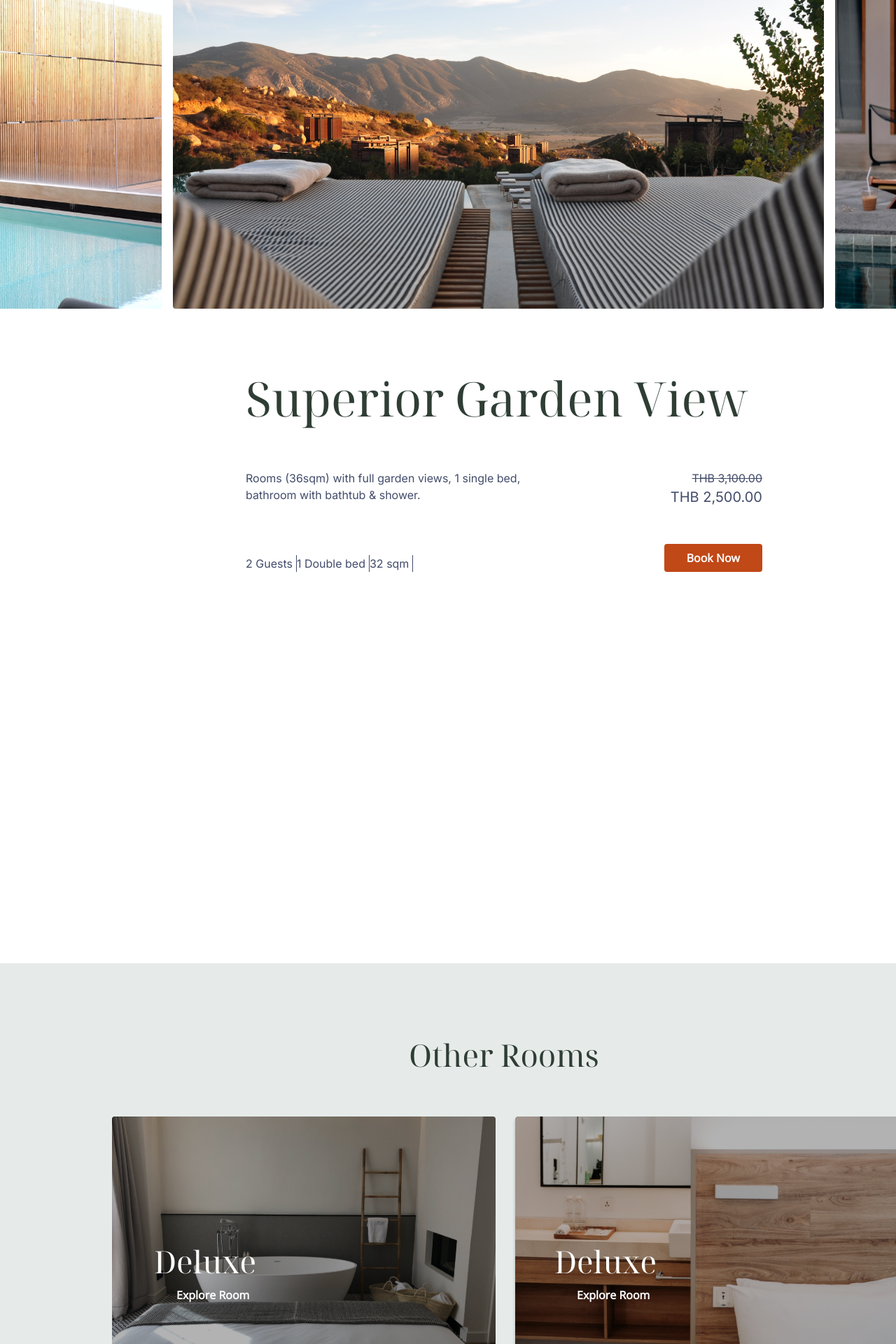
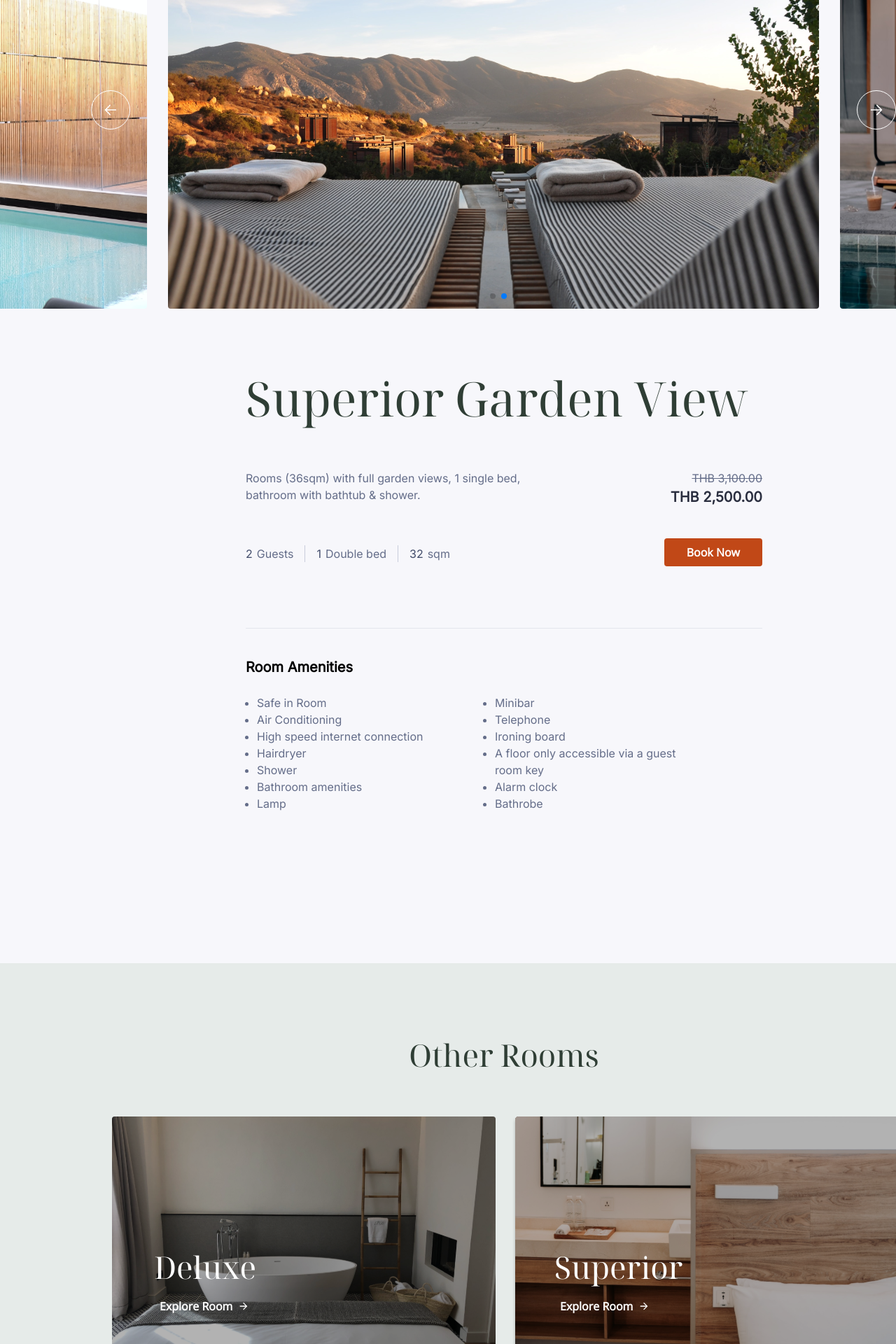
Before and after one commit to jotanatsit/neatly-project, a React (Vite) app in the folder client/: page /roomdetail in a window 1280 px wide. Shown: the part 320-2240 px from the top of the page at 70% size. Built offline with nearby package versions, Linux system fonts and the light colour scheme; a web font is replaced by a local one.

Commit message:
feat(room detail): add image slide and room detail

```diff
--- /dev/null
+++ b/client/src/Components/ExploreRoomButton.jsx
@@ -0,0 +1,30 @@
+import { useState } from "react";
+import { Flex, Button, Text } from "@chakra-ui/react";
+import { ArrowForwardIcon } from "@chakra-ui/icons";
+import { Link } from "react-router-dom";
+
+const ExploreRoomButton = (props) => {
+  const [roomType, setRoomType] = useState("");
+  const handleExploreRoom = (event) => {};
+  return (
+    <Flex direction="column" pl={props.pl} pb={props.pb} gap="8px">
+      <Text textStyle="h3" color="white">
+        {props.type}
+      </Text>
+      <Link to="/roomdetail">
+        <Button
+          variant="ghost"
+          color="white"
+          w="fit-content"
+          _hover="none"
+          _focus={{ color: "white", bg: "none" }}
+          rightIcon={<ArrowForwardIcon />}
+        >
+          Explore Room
+        </Button>
+      </Link>
+    </Flex>
+  );
+};
+
+export default ExploreRoomButton;
--- a/client/src/Components/RoomsAndSuites.jsx
+++ b/client/src/Components/RoomsAndSuites.jsx
@@ -1,28 +1,5 @@
-import { Flex, Button, Text, Grid, Box } from "@chakra-ui/react";
-import { ArrowForwardIcon } from "@chakra-ui/icons";
-import { Link } from "react-router-dom";
-
-function Room(props) {
-  return (
-    <Box pl={props.pl} pb={props.pb}>
-      <Text textStyle="h3" color="white" textAlign="center">
-        {props.type}
-      </Text>
-      <Link to="/roomdetail">
-        <Button
-          variant="ghost"
-          color="white"
-          w="fit-content"
-          _hover="none"
-          _focus={{ color: "white" }}
-          rightIcon={<ArrowForwardIcon />}
-        >
-          Explore Room
-        </Button>
-      </Link>
-    </Box>
-  );
-}
+import { Flex, Text, Grid } from "@chakra-ui/react";
+import ExploreRoomButton from "../Components/ExploreRoomButton";
 
 function RoomsAndSuites() {
   return (
@@ -40,11 +17,11 @@ function RoomsAndSuites() {
           justifySelf="center"
           align="end"
         >
-          <Room type="Superior Garden View" pl="60px" pb="80px" />
+          <ExploreRoomButton type="Superior Garden View" pl="60px" pb="80px" />
         </Flex>
         <Flex gap="24px" justifySelf="center">
           <Flex bg="url(./HomePage/deluxe.svg)" w="643px" h="400px" align="end">
-            <Room type="Deluxe" pl="60px" pb="80px" />
+            <ExploreRoomButton type="Deluxe" pl="60px" pb="80px" />
           </Flex>
           <Flex
             bg="url(./HomePage/superior.svg)"
@@ -52,7 +29,7 @@ function RoomsAndSuites() {
             h="400px"
             align="end"
           >
-            <Room type="Superior" pl="60px" pb="80px" />
+            <ExploreRoomButton type="Superior" pl="60px" pb="80px" />
           </Flex>
         </Flex>
         <Flex gap="24px" justifySelf="center">
@@ -62,7 +39,7 @@ function RoomsAndSuites() {
             h="700px"
             align="end"
           >
-            <Room type="Premier Sea View" pl="60px" pb="80px" />
+            <ExploreRoomButton type="Premier Sea View" pl="60px" pb="80px" />
           </Flex>
           <Flex direction="column" gap="24px">
             <Flex
@@ -71,7 +48,7 @@ function RoomsAndSuites() {
               h="338px"
               align="end"
             >
-              <Room type="Superior" pl="80px" pb="80px" />
+              <ExploreRoomButton type="Supreme" pl="80px" pb="80px" />
             </Flex>
             <Flex
               bg="url(./HomePage/suite.svg)"
@@ -79,7 +56,7 @@ function RoomsAndSuites() {
               h="338px"
               align="end"
             >
-              <Room type="Superior" pl="80px" pb="80px" />
+              <ExploreRoomButton type="Suite" pl="80px" pb="80px" />
             </Flex>
           </Flex>
         </Flex>
--- a/client/src/pages/RoomDetailPage.jsx
+++ b/client/src/pages/RoomDetailPage.jsx
@@ -1,178 +1,220 @@
-import React, { useState } from "react";
+import React from "react";
 import {
   Button,
   Flex,
   Text,
   Image,
-  Input,
-  Spacer,
-  Box,
-  InputGroup,
-  InputLeftAddon,
-  Popover,
-  PopoverTrigger,
-  PopoverContent,
-  PopoverArrow,
-  PopoverCloseButton,
-  PopoverHeader,
-  PopoverBody,
-  Select,
+  UnorderedList,
+  ListItem,
 } from "@chakra-ui/react";
 import Nav_nonuser from "../Components/Nav_nonuser";
 import { Swiper, SwiperSlide } from "swiper/react";
-import {
-  Navigation,
-  EffectCoverflow,
-  Pagination,
-  Scrollbar,
-  A11y,
-} from "swiper";
+import { Navigation, Pagination } from "swiper";
 import "swiper/swiper-bundle.min.css";
-import room from "../../data/image_room";
 import Footer from "../components/Footer";
+import ExploreRoomButton from "../Components/ExploreRoomButton";
 
 const RoomDetailPage = () => {
   return (
-    <Flex flexDirection="column" w="1440px">
+    <Flex flexDirection="column" w="1440px" bgColor="bg">
       <Nav_nonuser />
-      <Flex w="1440px" h="1596px" flexDirection="column" alignItems="center">
-        <Flex
-          w="1440px"
-          overflow="hidden"
-          flexDirection="row"
-          mt={20}
-          justifyContent="center"
+      <Flex mt="80px" justify="center">
+        <Swiper
+          slidesPerView={1.5}
+          centeredSlides={true}
+          initialSlide={1}
+          rewind={true}
+          navigation={{
+            nextEl: ".button-next",
+            prevEl: ".button-prev",
+            clickable: true,
+          }}
+          pagination={{
+            clickable: true,
+          }}
+          modules={[Pagination, Navigation]}
         >
+          <SwiperSlide>
+            <Image src="RoomdetailPage/room_slider1.svg" />
+          </SwiperSlide>
+          <SwiperSlide>
+            <Image src="RoomdetailPage/room_slider2.svg" />
+          </SwiperSlide>
+          <SwiperSlide>
+            <Image src="RoomdetailPage/room_slider3.svg" />
+          </SwiperSlide>
+
+          <Flex w="1120px" justify="center">
             <Image
-            src="/RoomdetailPage/room_slider1.svg"
-            w="930px"
-            h="581px"
-            mr={4}
+              mr="150px"
+              boxSize="56px"
+              src="/RoomdetailPage/arrow_right.svg"
+              className="button-next swiper-button-next"
             />
             <Image
-            src="/RoomdetailPage/room_slider2.svg"
-            w="930px"
-            h="581px"
-            mr={4}
-          />
-          <Image
-            src="/RoomdetailPage/room_slider3.svg"
-            w="930px"
-            h="581px"
-            mr={4}
+              ml="120px"
+              boxSize="56px"
+              src="/RoomdetailPage/arrow_left.svg"
+              className="button-prev swiper-button-prev"
             />
           </Flex>
+        </Swiper>
+      </Flex>
 
-        <Flex flexDirection="column" w="738px" h="633px" mt={85}>
+      <Flex direction="column" align="center" h="935px">
+        <Flex
+          flexDirection="column"
+          justify="space-between"
+          w="738px"
+          h="633px"
+          mt={85}
+        >
           <Flex flexDirection="column" h="291px" justifyContent="space-between">
-            <Box h="85px">
             <Text textStyle="h2" color="green.800">
               Superior Garden View
             </Text>
-            </Box>
-
-            <Flex flexDirection="row" h="146px" justifyContent="space-between">
-              <Flex flexDirection="column" justifyContent="space-between">
-                <Text fontFamily="Inter">
+            <Flex
+              flexDirection="row"
+              h="146px"
+              justifyContent="space-between"
+              mt="60px"
+            >
+              <Flex flexDirection="column" gap="60px">
+                <Text textStyle="b1" color="gray.700">
                   Rooms (36sqm) with full garden views, 1 single bed,
                   <br /> bathroom with bathtub & shower.
                 </Text>
-
-                <Flex flexDirection="row" mt="10px" fontFamily="Inter">
-                  <Text
-                    fontSize="16px"
+                <Flex
+                  flexDirection="row"
+                  textStyle="b1"
+                  color="gray.700"
+                  gap="16px"
+                >
+                  <Flex
+                    gap="6px"
                     borderRight="1px solid"
-                    paddingRight="5px"
+                    borderColor="gray.500"
+                    pr="16px"
                   >
-                    2 Guests
-                  </Text>
-                  <Text
-                    fontSize="16px"
+                    <Text color="gray.800">2</Text>
+                    <Text>Guests</Text>
+                  </Flex>
+                  <Flex
+                    gap="6px"
                     borderRight="1px solid"
-                    paddingRight="5px"
+                    borderColor="gray.500"
+                    pr="16px"
                   >
-                    1 Double bed
-                  </Text>
-                  <Text
-                    fontSize="16px"
-                    borderRight="1px solid"
-                    paddingRight="5px"
-                  >
-                    32 sqm
-                  </Text>
+                    <Text color="gray.800">1</Text>
+                    <Text>Double bed</Text>
+                  </Flex>
+                  <Flex gap="6px">
+                    <Text color="gray.800">32</Text>
+                    <Text>sqm</Text>
+                  </Flex>
                 </Flex>
               </Flex>
 
-              <Flex flexDirection="column" justifyContent="space-between">
-                <Flex
-                  flexDirection="column"
-                  w="260px"
-                  h="58px"
-                  textAlign="end"
-                  fontFamily="Inter"
-                >
-                  <Text as="del">THB 3,100.00</Text>
-                  <Text fontSize="20px">THB 2,500.00</Text>
+              <Flex flexDirection="column" gap="40px">
+                <Flex flexDirection="column" w="260px" h="58px" textAlign="end">
+                  <Text textStyle="b1" as="del" color="gray.700">
+                    THB 3,100.00
+                  </Text>
+                  <Text textStyle="h5" color="gray.900">
+                    THB 2,500.00
+                  </Text>
                 </Flex>
-                <Flex justifyContent="flex-end">
-                  <Button bg="#C14817" color="white" p="16px 32px">
+
+                <Button variant="primary" w="fit-content" alignSelf="end">
                   Book Now
                 </Button>
               </Flex>
             </Flex>
           </Flex>
+          <Flex
+            direction="column"
+            h="262px"
+            borderTop="1px solid"
+            borderColor="gray.300"
+          >
+            <Text textStyle="h5" color="black" mt="40px">
+              Room Amenities
+            </Text>
+            <Flex gap="24px">
+              <UnorderedList mt="24px" w="300px">
+                <ListItem color="gray.700" textStyle="b1">
+                  Safe in Room
+                </ListItem>
+                <ListItem color="gray.700" textStyle="b1">
+                  Air Conditioning
+                </ListItem>
+                <ListItem color="gray.700" textStyle="b1">
+                  High speed internet connection
+                </ListItem>
+                <ListItem color="gray.700" textStyle="b1">
+                  Hairdryer
+                </ListItem>
+                <ListItem color="gray.700" textStyle="b1">
+                  Shower
+                </ListItem>
+                <ListItem color="gray.700" textStyle="b1">
+                  Bathroom amenities
+                </ListItem>
+                <ListItem color="gray.700" textStyle="b1">
+                  Lamp
+                </ListItem>
+              </UnorderedList>
+              <UnorderedList mt="24px" w="300px">
+                <ListItem color="gray.700" textStyle="b1">
+                  Minibar
+                </ListItem>
+                <ListItem color="gray.700" textStyle="b1">
+                  Telephone
+                </ListItem>
+                <ListItem color="gray.700" textStyle="b1">
+                  Ironing board
+                </ListItem>
+                <ListItem color="gray.700" textStyle="b1">
+                  A floor only accessible via a guest room key
+                </ListItem>
+                <ListItem color="gray.700" textStyle="b1">
+                  Alarm clock
+                </ListItem>
+                <ListItem color="gray.700" textStyle="b1">
+                  Bathrobe
+                </ListItem>
+              </UnorderedList>
             </Flex>
           </Flex>
         </Flex>
-
-      <Flex
-        w="1440px"
-        h="662"
-        bg="#E6EBE9"
-        justifyContent="center"
-        alignItems="center"
-      >
+      </Flex>
+      <Flex bg="green.200" h="662px" justify="center" align="center">
         <Flex
           w="1120px"
           h="455px"
           flexDirection="column"
           justifyContent="space-between"
         >
-          <Text
-            textStyle="h3"
-            color="green.800"
-            w="100%"
-            textAlign="center"
-            h="80px"
-          >
+          <Text textStyle="h3" color="green.800" textAlign="center">
             Other Rooms
           </Text>
-
           <Flex flexDirection="row" justifyContent="space-between">
-            <Box bg="url(/RoomdetailPage/Deluxe_room.svg)" w="548px" h="340px">
-              <Box w="148px" h="103px" mt="180px" ml="60px">
-                <Text textStyle="h3" color="white">
-                  Deluxe
-                </Text>
-                <Button bg="none" color="white">
-                  Explore Room
-                </Button>
-              </Box>
-            </Box>
-            <Box
+            <Flex
+              bg="url(/RoomdetailPage/Deluxe_room.svg)"
+              w="548px"
+              h="340px"
+              align="end"
+            >
+              <ExploreRoomButton type="Deluxe" pl="60px" pb="49px" />
+            </Flex>
+            <Flex
               bg="url(/RoomdetailPage/Superior_room.svg)"
               w="548px"
               h="340px"
+              align="end"
             >
-              <Box w="148px" h="103px" mt="180px" ml="60px">
-                <Text textStyle="h3" color="white">
-                  Deluxe
-                </Text>
-                <Button bg="none" color="white">
-                  Explore Room
-                </Button>
-              </Box>
-            </Box>
+              <ExploreRoomButton type="Superior" pl="60px" pb="49px" />
+            </Flex>
           </Flex>
         </Flex>
       </Flex>
```
Also changed, not shown: client/public/RoomdetailPage/arrow_left.svg (added), client/public/RoomdetailPage/arrow_right.svg (added). Lines whose indentation alone changed are shown as unchanged.
